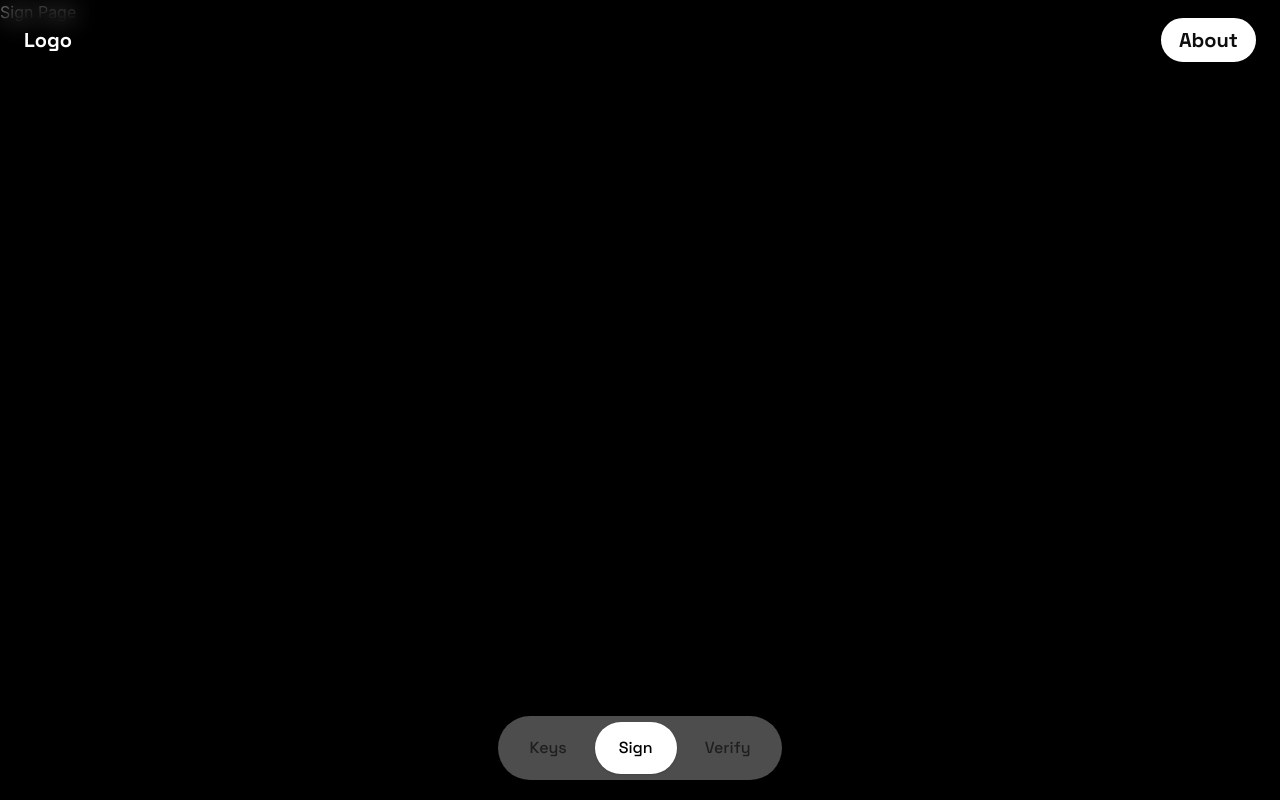
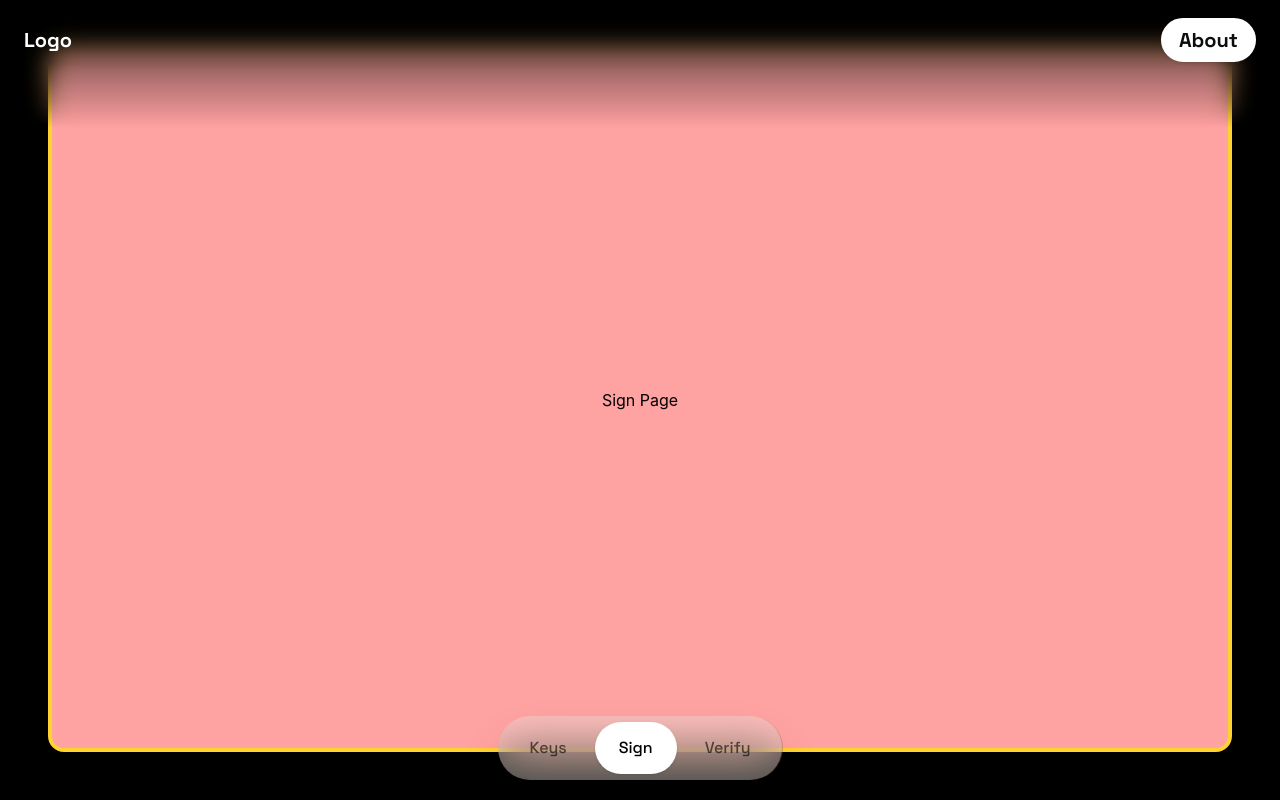
Before and after one commit to KenetHilang/PQC-Signer, a Next.js app in the folder frontend/: page /sign in a window 1280 px wide. Built offline with nearby package versions, Linux system fonts and the light colour scheme.

Commit message:
feat: refactor codes

```diff
--- a/frontend/app/globals.css
+++ b/frontend/app/globals.css
@@ -21,7 +21,7 @@
 
 @layer components {
   .pages {
-    @apply relative h-full w-full bg-black pb-12 pt-12 px-12
+    @apply relative h-full w-full bg-black p-12
   }
 }
 
--- a/frontend/app/sign/page.tsx
+++ b/frontend/app/sign/page.tsx
@@ -2,9 +2,11 @@
 
 export default function SignPage() {
     return(
-        <div id="Keys" className="relative h-screen w-full bg-black">
-            <div>
-                Sign Page
+        <div id="Sign" className="pages">
+            <div className=" flex bg-red-300 h-full items-center text-black rounded-2xl border-4 border-amber-300">
+                <div className="mx-auto">
+                    Sign Page
+                </div>
             </div>
         </div>
     )
--- a/frontend/app/verify/page.tsx
+++ b/frontend/app/verify/page.tsx
@@ -2,9 +2,11 @@
 
 export default function VerifyPage() {
     return(
-        <div id="Keys" className="relative h-screen w-full bg-black">
-            <div>
-                Verify Page
+        <div id="Verify" className="pages">
+            <div className=" flex bg-blue-500 h-full items-center text-black rounded-2xl border-4 border-amber-300">
+                <div className="mx-auto">
+                    Verify Page
+                </div>
             </div>
         </div>
     )
```
